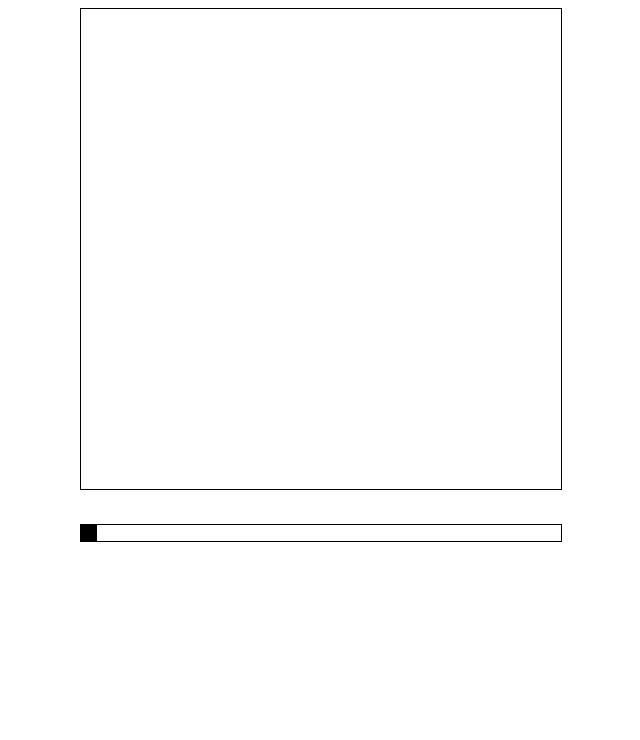
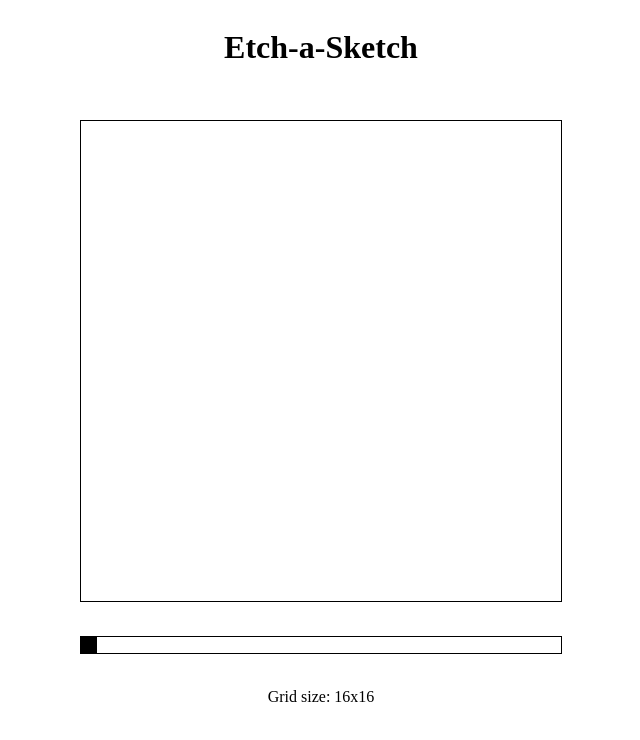
Before and after one commit to psnijder/odin-etch-a-sketch, a plain HTML site: page index.html in a window 1280 px wide. Shown: the whole page, without its empty margins (319-959 px from the left). Drawn offline with Linux system fonts and the light colour scheme.

Commit message:
Add title and text to show grid size

```diff
--- a/index.html
+++ b/index.html
@@ -7,6 +7,7 @@
     <title>Etch-a-Sketch</title>
 </head>
 <body>
+    <h1>Etch-a-Sketch</h1>
     <div id="grid-container"></div>
     <input type="range" min="16" max="64" value="16" id="slider">
     <span id="sizeText"></span>
--- a/script.js
+++ b/script.js
@@ -3,6 +3,8 @@ square.className = "square";
 
 const size = document.getElementById("slider");
 const showSize = document.getElementById("sizeText");
+
+showSize.textContent = "Grid size: " + size.value + "x" + size.value;
 
 function generateGrid(size) {
     const gridContainer = document.getElementById("grid-container");
```
